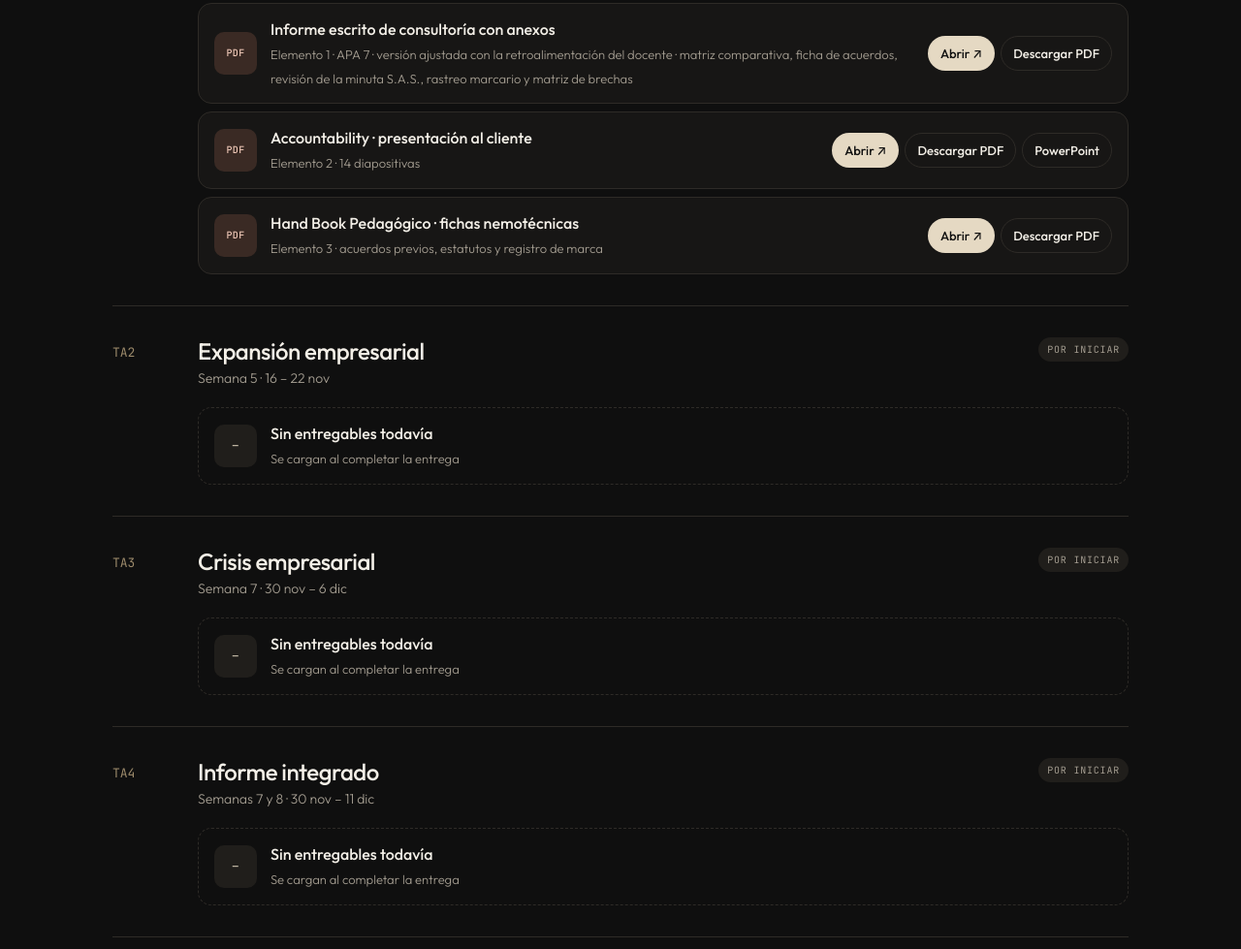
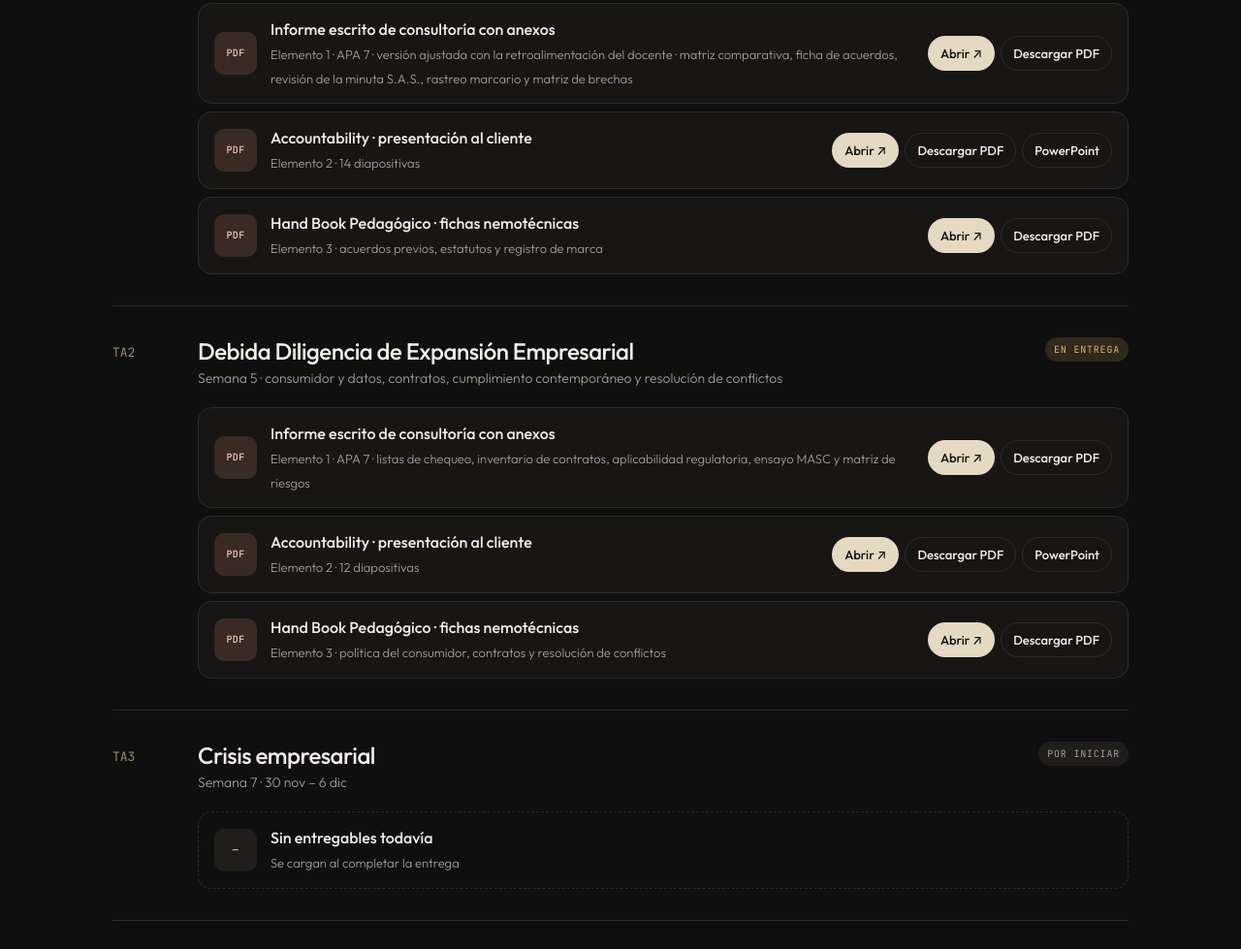
Before and after one commit to barbaravillada29-lang/dataroom-talent, a plain HTML site: page index.html in a window 1280 px wide. Shown: the part 1312-2291 px from the top of the page at 97% size. Drawn offline with Linux system fonts and the light colour scheme.

Commit message:
Agrega la carpeta Debida Diligencia de Expansión Empresarial (TA2) y actualiza el cronograma
Co-Authored-By: Claude Opus 5.5 <noreply@anthropic.com>
Claude-Session: https://claude.ai/code/session_018mufWPZrGGp9c32gWXHPYT

```diff
--- a/index.html
+++ b/index.html
@@ -166,7 +166,7 @@ footer .wrap{display:flex;justify-content:space-between;flex-wrap:wrap;gap:12px;
 
 <footer><div class="wrap">
   <span>Talent · People Infrastructure</span>
-  <span>Última actualización: 19 de noviembre de 2026</span>
+  <span>Última actualización: 21 de noviembre de 2026</span>
 </div></footer>
 <div class="toast" id="toast" hidden></div>
 
@@ -177,11 +177,14 @@ const FOLDERS = [
    {t:'Brochure del equipo consultor',d:'Elemento 1 · perfiles, test de entrada, acuerdo de trabajo, cronograma y firmas · versión web como complemento',ext:'pdf',open:'files/Brochure_Equipo_Consultor_TALENT.pdf',dl:'files/Brochure_Equipo_Consultor_TALENT.pdf',web:'brochure/index.html'},
    {t:'Informe escrito de consultoría',d:'Elemento 2 · selección, BMC, diagnóstico y ruta',ext:'pdf',open:'files/Informe_Consultoria_TALENT.pdf',dl:'files/Informe_Consultoria_TALENT.pdf'},
    {t:'Accountability · presentación al cliente',d:'Elemento 3 · 13 diapositivas',ext:'pdf',open:'files/Accountability_TALENT.pdf',dl:'files/Accountability_TALENT.pdf',alt:{label:'PowerPoint',dl:'files/Accountability_TALENT.pptx'}}]},
- {id:'ta1',num:'TA1',k:'ta',title:'Debida Diligencia Formalización de Entrada',desc:'Semana 3 · entrega 10 nov · forma societaria, acuerdos previos, estatutos y marca',st:'p',files:[
+ {id:'ta1',num:'TA1',k:'ta',title:'Debida Diligencia Formalización de Entrada',desc:'Semana 3 · entregado 10 nov · forma societaria, acuerdos previos, estatutos y marca',st:'c',files:[
    {t:'Informe escrito de consultoría con anexos',d:'Elemento 1 · APA 7 · versión ajustada con la retroalimentación del docente · matriz comparativa, ficha de acuerdos, revisión de la minuta S.A.S., rastreo marcario y matriz de brechas',ext:'pdf',open:'files/ta1/Informe_TA1_con_Anexos_TALENT.pdf',dl:'files/ta1/Informe_TA1_con_Anexos_TALENT.pdf'},
    {t:'Accountability · presentación al cliente',d:'Elemento 2 · 14 diapositivas',ext:'pdf',open:'files/ta1/Accountability_TA1_TALENT.pdf',dl:'files/ta1/Accountability_TA1_TALENT.pdf',alt:{label:'PowerPoint',dl:'files/ta1/Accountability_TA1_TALENT.pptx'}},
    {t:'Hand Book Pedagógico · fichas nemotécnicas',d:'Elemento 3 · acuerdos previos, estatutos y registro de marca',ext:'pdf',open:'files/ta1/Hand_Book_TALENT.pdf',dl:'files/ta1/Hand_Book_TALENT.pdf'}]},
- {id:'ta2',num:'TA2',k:'ta',title:'Expansión empresarial',desc:'Semana 5 · 16 – 22 nov',st:'i',files:[]},
+ {id:'ta2',num:'TA2',k:'ta',title:'Debida Diligencia de Expansión Empresarial',desc:'Semana 5 · consumidor y datos, contratos, cumplimiento contemporáneo y resolución de conflictos',st:'p',files:[
+   {t:'Informe escrito de consultoría con anexos',d:'Elemento 1 · APA 7 · listas de chequeo, inventario de contratos, aplicabilidad regulatoria, ensayo MASC y matriz de riesgos',ext:'pdf',open:'files/ta2/Informe_TA2_con_Anexos_TALENT.pdf',dl:'files/ta2/Informe_TA2_con_Anexos_TALENT.pdf'},
+   {t:'Accountability · presentación al cliente',d:'Elemento 2 · 12 diapositivas',ext:'pdf',open:'files/ta2/Accountability_TA2_TALENT.pdf',dl:'files/ta2/Accountability_TA2_TALENT.pdf',alt:{label:'PowerPoint',dl:'files/ta2/Accountability_TA2_TALENT.pptx'}},
+   {t:'Hand Book Pedagógico · fichas nemotécnicas',d:'Elemento 3 · política del consumidor, contratos y resolución de conflictos',ext:'pdf',open:'files/ta2/Hand_Book_TA2_TALENT.pdf',dl:'files/ta2/Hand_Book_TA2_TALENT.pdf'}]},
  {id:'ta3',num:'TA3',k:'ta',title:'Crisis empresarial',desc:'Semana 7 · 30 nov – 6 dic',st:'i',files:[]},
  {id:'ta4',num:'TA4',k:'ta',title:'Informe integrado',desc:'Semanas 7 y 8 · 30 nov – 11 dic',st:'i',files:[]},
  {id:'eq',num:'EQ',k:'w',title:'Gestión del equipo consultor',desc:'Documentos de apoyo, fuera de las carpetas de entrega',st:'c',files:[
```
Also changed, not shown: 5 other files.
